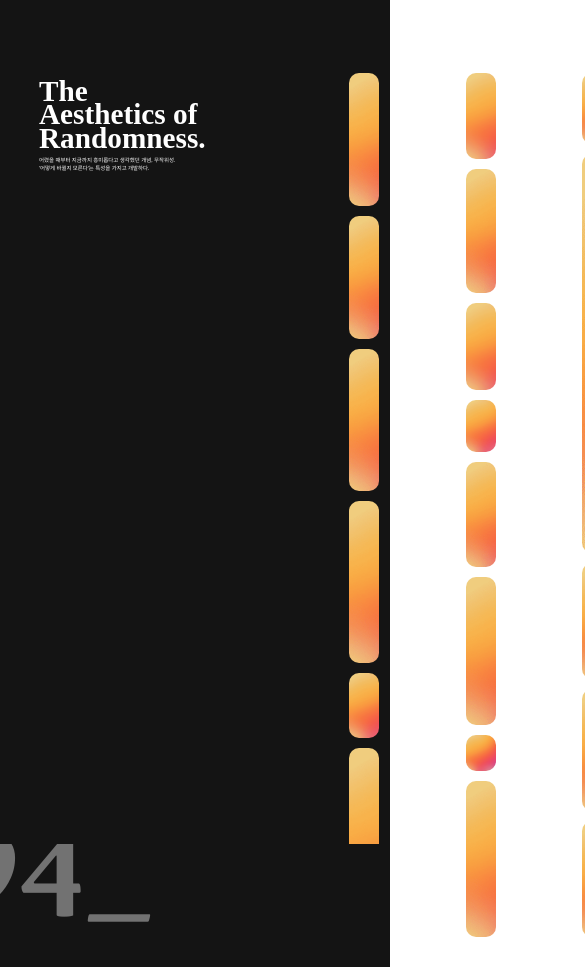
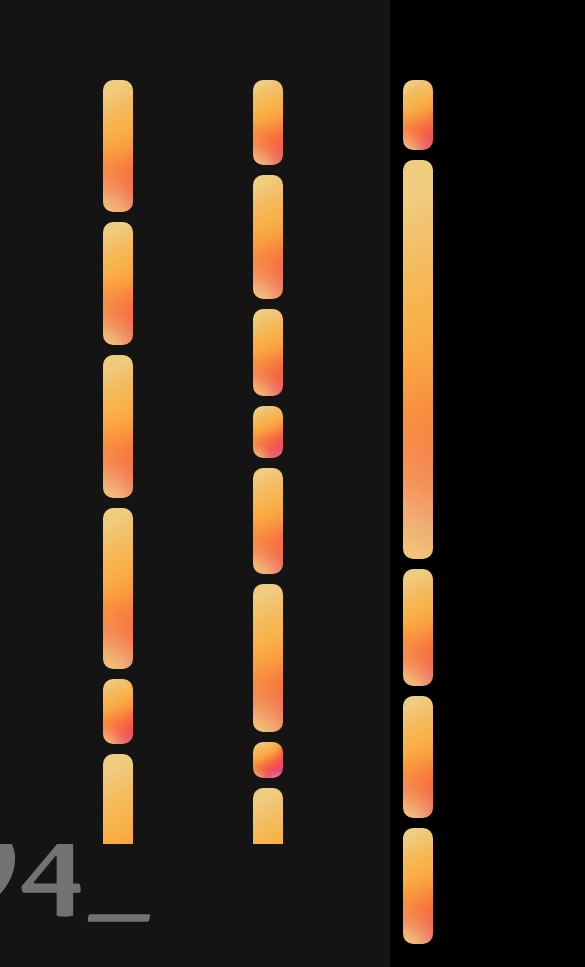
Before and after one commit to dlacked/design_grid, a plain HTML site: page index.html in a window 390 px wide. Shown: the top 967 px of the page, 585 px wide, since content can reach past the window. Drawn offline with Linux system fonts and the light colour scheme; a web font is replaced by a local one.

Commit message:
핸드폰 그리드 디자인 보완

```diff
--- a/index.html
+++ b/index.html
@@ -40,6 +40,7 @@
                     <div class="eleGrid"></div>
                 </div>
             </div>
+            <div></div> <!--핸드폰 그리드 대비 디버스-->
         </div>
         <div id="page2">
 			<div id="randomNum"></div>
--- a/style.css
+++ b/style.css
@@ -1,6 +1,7 @@
 html, body{
     margin: 0;
-    color: white;
+    color:white;
+    background-color: black;
     font-family: 'pretendard';
 }
 
@@ -9,13 +10,12 @@ html, body{
     width: 100%;
     background-color: rgb(20, 20, 20);
     display: grid;
-    grid-template-columns: auto 500px;
+    grid-template-columns: 2fr 1fr 0fr;
 }
 
 #mainTitle{
     height: 100vh;
-    padding: 0;
-    padding-left: 10vw;
+    padding-left: 3vw;
     padding-top: 80px;
 }
 
@@ -31,7 +31,7 @@ html, body{
 }
 
 h1{
-    font-size: 7.5vw;
+    font-size:7vw;
 	line-height: 0.8;
     margin: 0;
     animation: fadeInLeft 1s;
@@ -44,17 +44,18 @@ p{
 
 #mainGrid{
 	padding-top: 50px;
-    padding-left: 120px;
-    padding-right: 30px;
+    padding-left: 3vw;
+    padding-bottom: 0;
     display: grid;
-    grid-template-columns: 1fr 1fr 1fr;
+    grid-template-columns: 150px 150px 150px;
 }
 
 .eleGrid{
     border-style: none;
     margin-bottom: 10px;
     border-radius: 10px;
-    margin-right: 40px;
+    margin-left: 10px;
+    margin-right: 50px;
 	background-image: url('./img/instagram\ gradation.png');
     background-size: cover;
 }
@@ -158,3 +159,16 @@ p{
     font-family: 'pretendard';
     src: url('font/PretendardVariable.ttf');
 }
+
+@media (max-width: 950px){
+    #page1{
+        grid-template-columns: 1fr auto 1fr;
+    }
+    #mainTitle{
+        visibility: hidden;
+        width: 0;
+    }
+    #mainGrid{
+        margin-left: 40px;
+    }
+}
```
